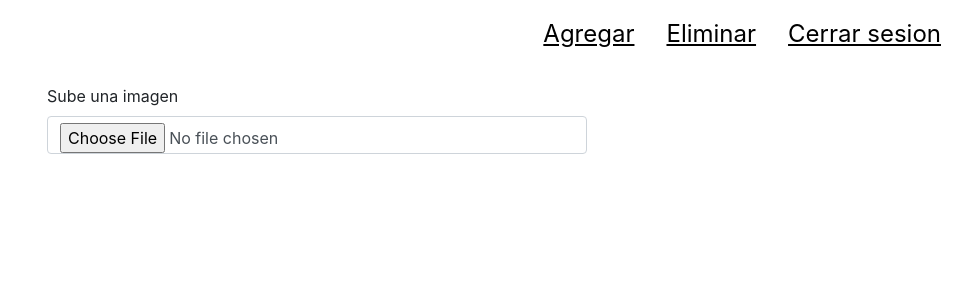
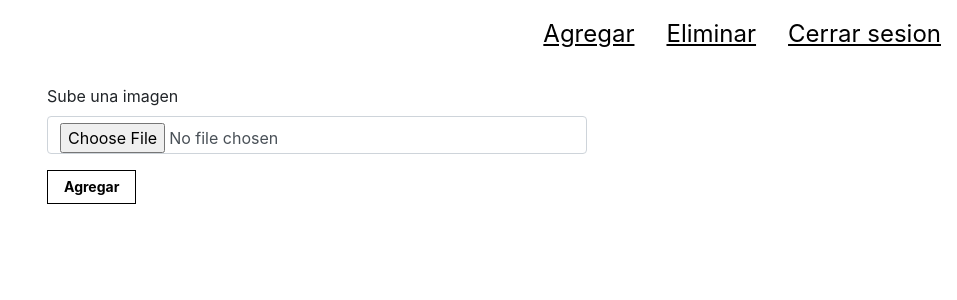
Before and after one commit to radamesvaz/pa-fe, a React (Create React App) app: page / in a window 1280 px wide. Both pictures are taken after a click on the input "Registrar". Shown: the top 300 px of the page, without its empty margins (323-1280 px from the left). Built offline with nearby package versions, Linux system fonts and the light colour scheme.

Commit message:
adding image

```diff
--- a/package.json
+++ b/package.json
@@ -6,6 +6,7 @@
     "@testing-library/jest-dom": "^4.2.4",
     "@testing-library/react": "^9.5.0",
     "@testing-library/user-event": "^7.2.1",
+    "axios": "^0.19.2",
     "react": "^16.13.1",
     "react-dom": "^16.13.1",
     "react-scripts": "3.4.1",
--- a/src/components/Agregar.js
+++ b/src/components/Agregar.js
@@ -1,31 +1,69 @@
 import React, { Component } from 'react';
+import axios from 'axios';
 
 class Agregar extends Component {
 
+
+  state = {
+
+    file: null
+
+  }
+
+  handleFile(e){
+
+    let file = e.target.files[0];
+
+    this.setState({ file: file})
+
+  }
+
+  onSubmitAcc = (e) => {
+
+    let file = this.state.file;
+
+    let formdata = new FormData();
+
+    formdata.append("image", file);
+
+    axios({
+      url: 'http://localhost:3000/upload-images',
+      method: 'post',
+      headers: {
+        authorization: ''
+      },
+      data: formdata
+    })/*.then(response => response.json())
+    .then(user => {
+      if(user){
+        console.log(user);
+      }
+    })
+  */
+  }
+
     render(){
         return(
-            <div class="container">
-            <div class="row">
-              <div class="offset-md-3 col-md-6">
-                 <div class="form-group files">
+            <div className="container">
+            <div className="row">
+              <div className="offset-md-3 col-md-6">
+                 <div className="form-group files">
                   <label>Sube una imagen</label>
                   <input type="file"
-                  class="form-control"
+                  className="form-control"
+                  name="file"
+                  onChange={(e) => this.handleFile(e)}
                  // multiple onChange={this.onChangeHandler}
 
                   />
                 </div>
-               {/* <div class="form-group">
-                <ToastContainer />
-                <Progress max="100" color="success" value={this.state.loaded} >{Math.round(this.state.loaded,2) }%</Progress>
 
-                </div> */}
 
-              {/*  <button type="button"
-                class="btn btn-success btn-block"
-                onClick={this.onClickHandler}
-                >Upload</button> */}
-
+                <button
+                onClick={(e) => this.onSubmitAcc(e)}
+                className="b ph3 pv2 input-reset ba b--black bg-transparent grow pointer f6 dib"
+                type="button"
+                >Agregar</button>
 
 
             </div>
```
Also changed, not shown: 1 other file (tests, documents, lock files or other folders).
